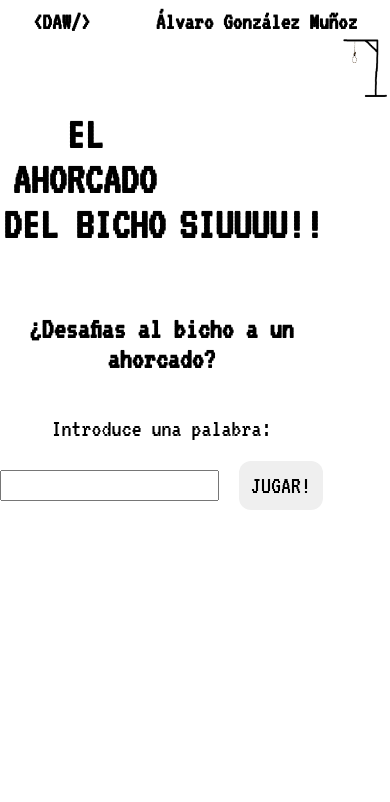
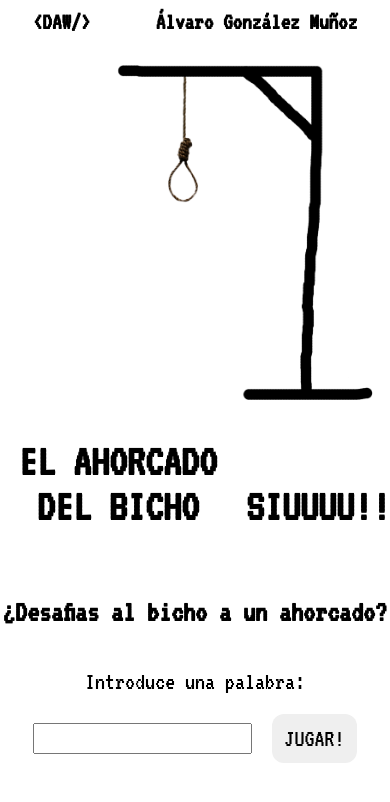
Before and after one commit to alvgm98/ahorcado-del-cr7, an Angular app: page / in a window 390 px wide. Shown: the top 802 px of the page. Built offline with nearby package versions, Linux system fonts and the light colour scheme.

Commit message:
Responsive DONE Eliminado ClientHydratation porque provoca un warning en el cliente.

```diff
--- a/src/app/app.component.css
+++ b/src/app/app.component.css
@@ -12,14 +12,16 @@
 main {
   flex: 1;
   position: relative;
+  /* overflow: hidden; */
 
   display: flex;
   justify-content: space-between;
 }
 
 aside {
+  align-self: center;
+
   flex: 1;
-  padding-top: 8vh;
   display: flex;
   flex-direction: column;
   align-items: center;
@@ -35,7 +37,7 @@
 }
 
 .title h1 {
-  margin: 10px 0 0 0;
+  margin: 0;
 }
 
 .siuu {
@@ -170,6 +172,7 @@
 }
 
 #el-bicho img {
+  padding-top: 8vh;
   width: 100%;
   position: absolute;
   top: 0;
@@ -183,3 +186,25 @@
 #el-bicho img:nth-of-type(2) {
   z-index: 2;
 }
+
+@media (width < 1000px) {
+  main {
+    flex-direction: column-reverse;
+    flex: 0;
+  }
+
+  aside {
+    margin-top: 48vh;
+    height: 50%;
+  }
+
+  #el-bicho {
+    width: 100%;
+    height: 50%;
+  }
+
+  #el-bicho img {
+    padding-top: 0;
+    position: absolute;
+  }
+}
--- a/src/app/app.config.ts
+++ b/src/app/app.config.ts
@@ -2,8 +2,7 @@
 import { provideRouter } from '@angular/router';
 
 import { routes } from './app.routes';
-import { provideClientHydration } from '@angular/platform-browser';
 
 export const appConfig: ApplicationConfig = {
-  providers: [provideRouter(routes), provideClientHydration()]
+  providers: [provideRouter(routes)]
 };
```
